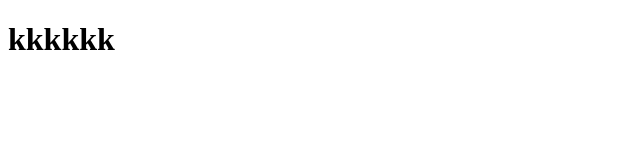
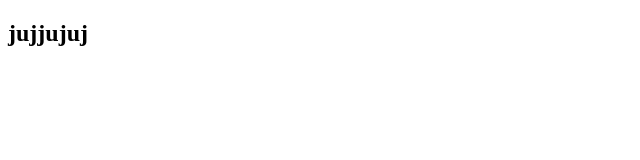
Before and after one commit to kimduckja/kpd1023, a plain HTML site: page index.html in a window 1280 px wide. Shown: the whole page, without its empty margins (0-640 px from the left). Drawn offline with Linux system fonts and the light colour scheme.

Commit message:
second commit

```diff
--- a/index.html
+++ b/index.html
@@ -7,6 +7,6 @@
     <title>Document</title>
 </head>
 <body>
-    <h1>kkkkkk</h1>
+    <h2>jujjujuj</h2>
 </body>
 </html>
```
